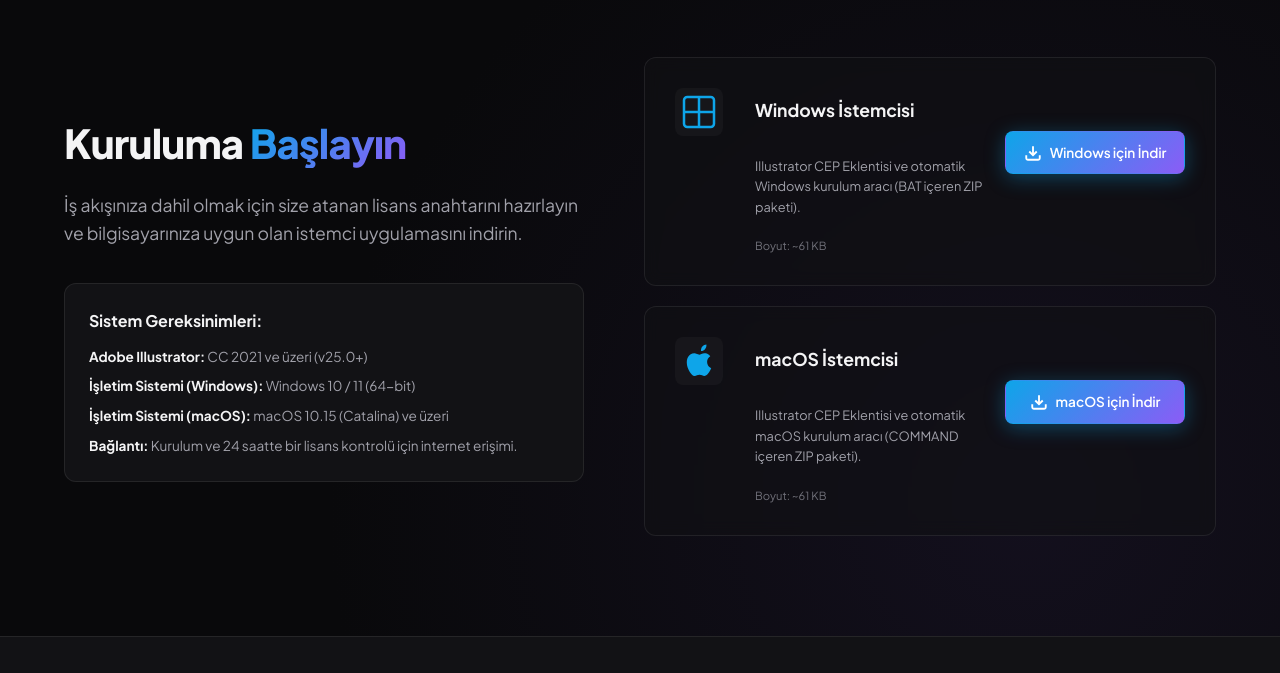
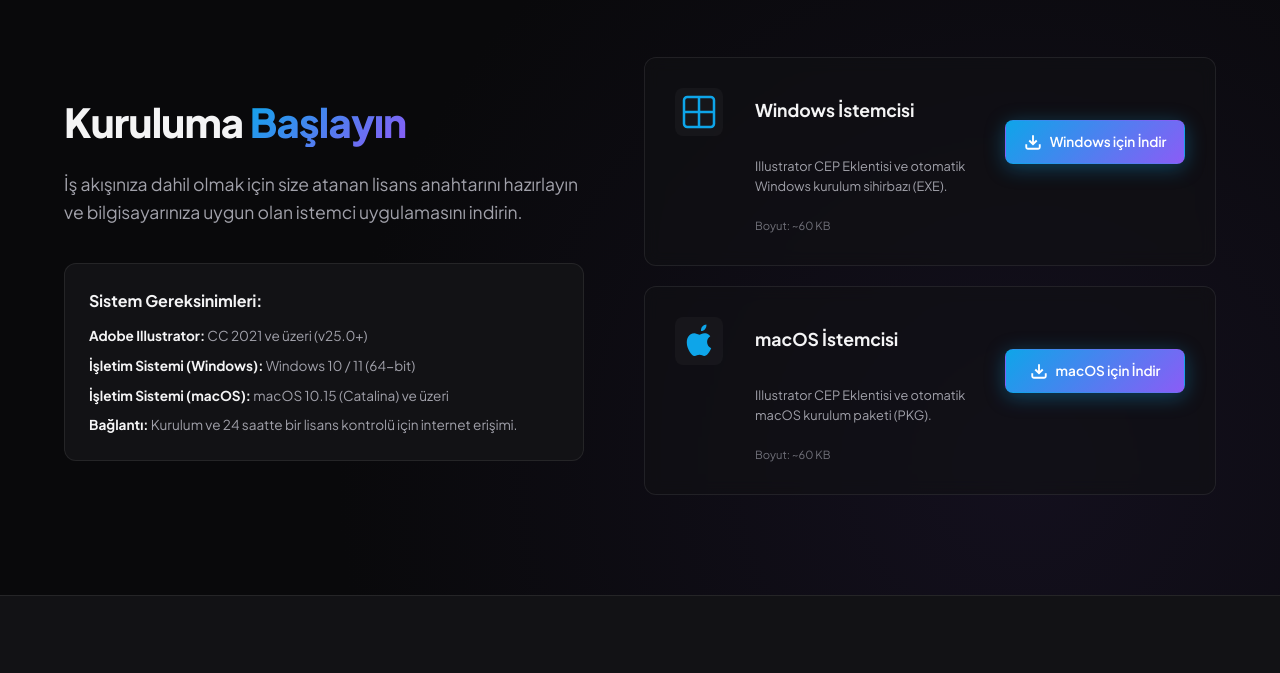
Before and after one commit to efeskarabag/prepresscore.com, a website built with Vite: page index.html in a window 1280 px wide. Shown: the part 5900-6573 px from the top of the page. Built offline with nearby package versions, Linux system fonts and the light colour scheme.

Commit message:
Add compiled prepress-core-setup-mac.pkg and configure separate EXE/PKG download links

```diff
--- a/app.js
+++ b/app.js
@@ -203,13 +203,13 @@
         "dl-reqs-os-mac": "<strong>İşletim Sistemi (macOS):</strong> macOS 10.15 (Catalina) ve üzeri",
         "dl-reqs-conn": "<strong>Bağlantı:</strong> Kurulum ve 24 saatte bir lisans kontrolü için internet erişimi.",
         "dl-card-win-title": "Windows İstemcisi",
-        "dl-card-win-desc": "Illustrator CEP Eklentisi ve otomatik Windows kurulum aracı (BAT içeren ZIP paketi).",
+        "dl-card-win-desc": "Illustrator CEP Eklentisi ve otomatik Windows kurulum sihirbazı (EXE).",
         "dl-card-win-btn": "Windows için İndir",
-        "dl-card-win-meta": "Boyut: ~61 KB",
+        "dl-card-win-meta": "Boyut: ~60 KB",
         "dl-card-mac-title": "macOS İstemcisi",
-        "dl-card-mac-desc": "Illustrator CEP Eklentisi ve otomatik macOS kurulum aracı (COMMAND içeren ZIP paketi).",
+        "dl-card-mac-desc": "Illustrator CEP Eklentisi ve otomatik macOS kurulum paketi (PKG).",
         "dl-card-mac-btn": "macOS için İndir",
-        "dl-card-mac-meta": "Boyut: ~61 KB",
+        "dl-card-mac-meta": "Boyut: ~60 KB",
         "feat5-title": "Dinamik Tema Uyumu",
         "feat5-desc": "İstemci paneli, Adobe Illustrator'ın aktif renk ayarlarını (Dark, Light vb.) anlık algılar ve kendi arayüz temasını otomatik olarak senkronize eder.",
         "feat6-title": "Gelişmiş Kişiselleştirme",
@@ -406,13 +406,13 @@
         "dl-reqs-os-mac": "<strong>Operating System (macOS):</strong> macOS 10.15 (Catalina) and above",
         "dl-reqs-conn": "<strong>Connection:</strong> Internet access for setup and license verification once every 24 hours.",
         "dl-card-win-title": "Windows Client",
-        "dl-card-win-desc": "Illustrator CEP Extension and automatic Windows installer tool (ZIP package with BAT).",
+        "dl-card-win-desc": "Illustrator CEP Extension and automatic Windows installation wizard (EXE).",
         "dl-card-win-btn": "Download for Windows",
-        "dl-card-win-meta": "Size: ~61 KB",
+        "dl-card-win-meta": "Size: ~60 KB",
         "dl-card-mac-title": "macOS Client",
-        "dl-card-mac-desc": "Illustrator CEP Extension and automatic macOS installer tool (ZIP package with COMMAND).",
+        "dl-card-mac-desc": "Illustrator CEP Extension and automatic macOS installation package (PKG).",
         "dl-card-mac-btn": "Download for macOS",
-        "dl-card-mac-meta": "Size: ~61 KB",
+        "dl-card-mac-meta": "Size: ~60 KB",
         "feat5-title": "Dynamic Theme Sync",
         "feat5-desc": "The client panel instantly detects Adobe Illustrator's active color settings (Dark, Light, etc.) and automatically synchronizes its own UI theme.",
         "feat6-title": "Advanced Personalization",
--- a/index.html
+++ b/index.html
@@ -803,7 +803,7 @@
                         <h3 data-i18n="dl-card-win-title">Windows İstemcisi</h3>
                         <p class="card-desc" data-i18n="dl-card-win-desc">Matbaalar için Illustrator CEP Eklentisi (.zxp) ve otomatik kurulum yöneticisi (EXE).</p>
                         <!-- Netlify trafiğini etkilemeyecek şekilde harici yönlendirme için placeholder -->
-                        <a href="https://github.com/efeskarabag/prepresscore.com/raw/main/public/prepress-core-setup.zip" download class="btn btn-primary btn-block" id="btn-dl-win">
+                        <a href="https://github.com/efeskarabag/prepresscore.com/raw/main/public/prepress-core-setup-win.exe" download class="btn btn-primary btn-block" id="btn-dl-win">
                             <svg width="18" height="18" viewBox="0 0 24 24" fill="none" stroke="currentColor" stroke-width="2.5"><path d="M21 15v4a2 2 0 0 1-2 2H5a2 2 0 0 1-2-2v-4"/><polyline points="7 10 12 15 17 10"/><line x1="12" y1="15" x2="12" y2="3"/></svg>
                             <span data-i18n="dl-card-win-btn">Windows için İndir</span>
                         </a>
@@ -821,7 +821,7 @@
                         <h3 data-i18n="dl-card-mac-title">macOS İstemcisi</h3>
                         <p class="card-desc" data-i18n="dl-card-mac-desc">Intel & Apple Silicon mimarileriyle uyumlu CEP eklenti paketi (DMG / ZXP).</p>
                         <!-- Netlify trafiğini etkilemeyecek şekilde harici yönlendirme için placeholder -->
-                        <a href="https://github.com/efeskarabag/prepresscore.com/raw/main/public/prepress-core-setup.zip" download class="btn btn-primary btn-block" id="btn-dl-mac">
+                        <a href="https://github.com/efeskarabag/prepresscore.com/raw/main/public/prepress-core-setup-mac.pkg" download class="btn btn-primary btn-block" id="btn-dl-mac">
                             <svg width="18" height="18" viewBox="0 0 24 24" fill="none" stroke="currentColor" stroke-width="2.5"><path d="M21 15v4a2 2 0 0 1-2 2H5a2 2 0 0 1-2-2v-4"/><polyline points="7 10 12 15 17 10"/><line x1="12" y1="15" x2="12" y2="3"/></svg>
                             <span data-i18n="dl-card-mac-btn">macOS için İndir</span>
                         </a>
```
Also changed, not shown: dist/assets/main-DMiOZflM.js (deleted), dist/assets/main-Dk0k2Lao.js (added), dist/index.html, 2 other files.
